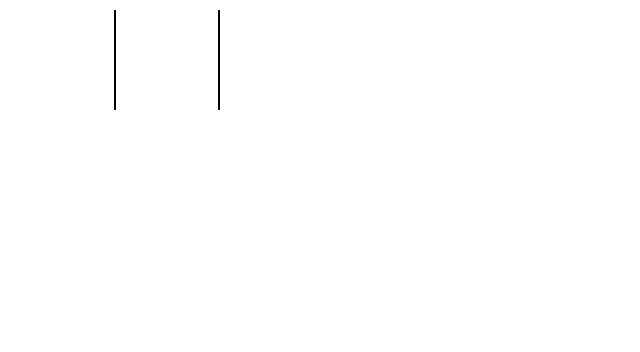
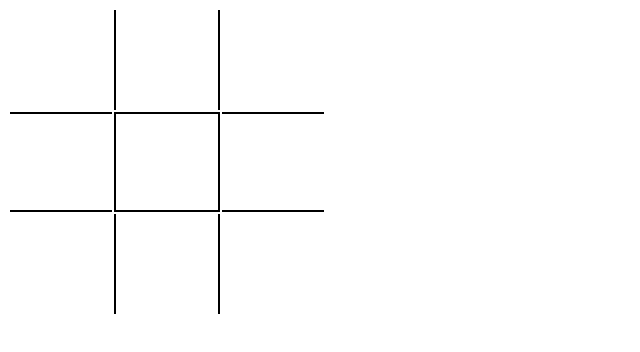
Before and after one commit to Niraj-Amatya/Tic-Tac-Toe-html, a plain HTML site: page index.html in a window 1280 px wide. Shown: the whole page, without its empty margins (0-640 px from the left). Drawn offline with Linux system fonts and the light colour scheme.

Commit message:
horizontal class addedin the td of middle row to make a line and provoded top and bottom border

```diff
--- a/index.html
+++ b/index.html
@@ -15,14 +15,14 @@
         </tr>
 
         <tr>
-            <td></td>
-            <td></td>
-            <td></td>
+            <td class="horizontal"></td>
+            <td class="vertical horizontal"></td>
+            <td class="horizontal"></td>
         </tr>
 
         <tr>
             <td></td>
-            <td></td>
+            <td class="vertical"></td>
             <td></td>
         </tr>
 
--- a/style.css
+++ b/style.css
@@ -9,3 +9,10 @@ td {
     border-right: 2px solid black;
 
 }
+
+/*horizontal class added to middle row td*/
+.horizontal{
+    border-top: 2px solid black;
+    border-bottom: 2px solid black;
+
+}
```
